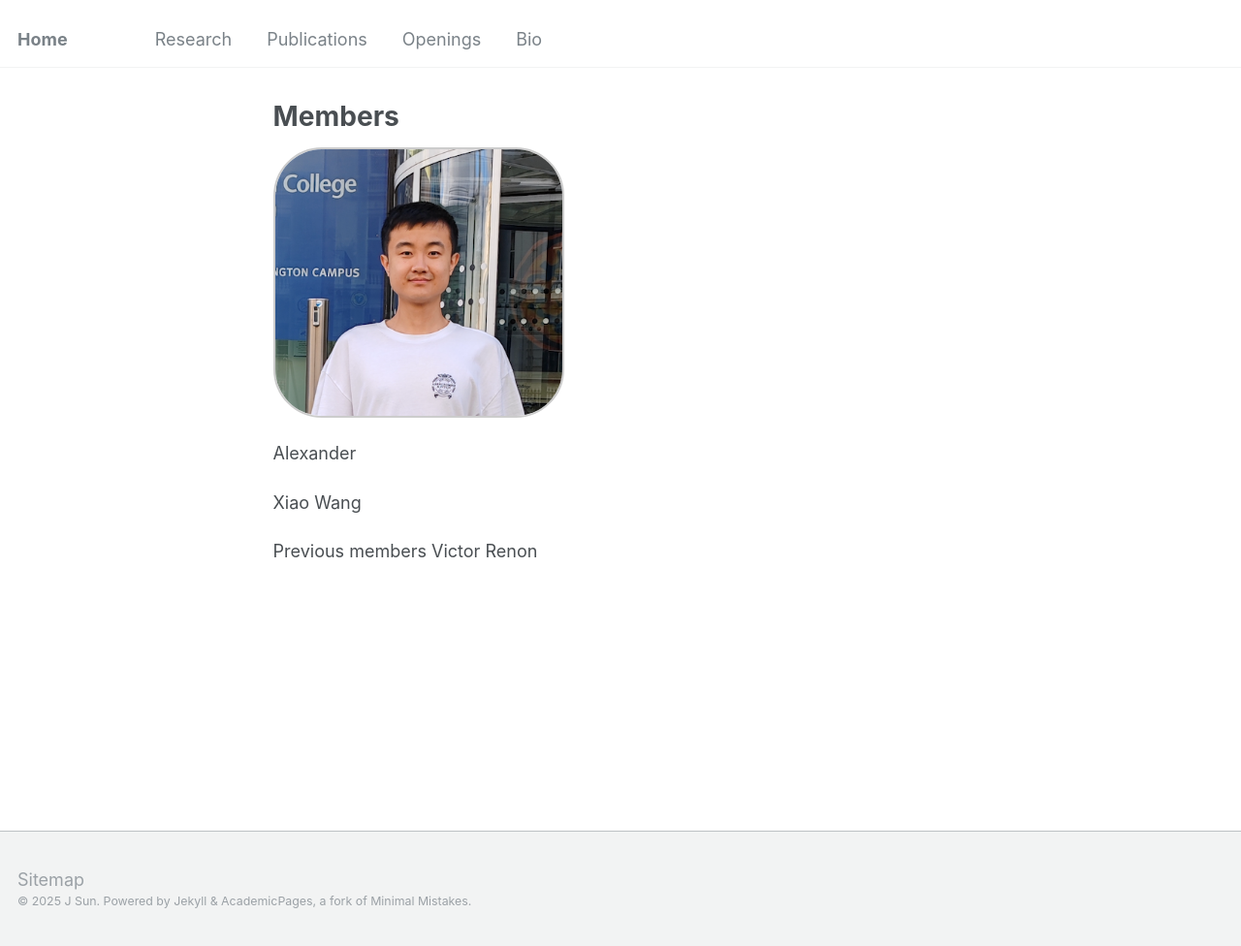
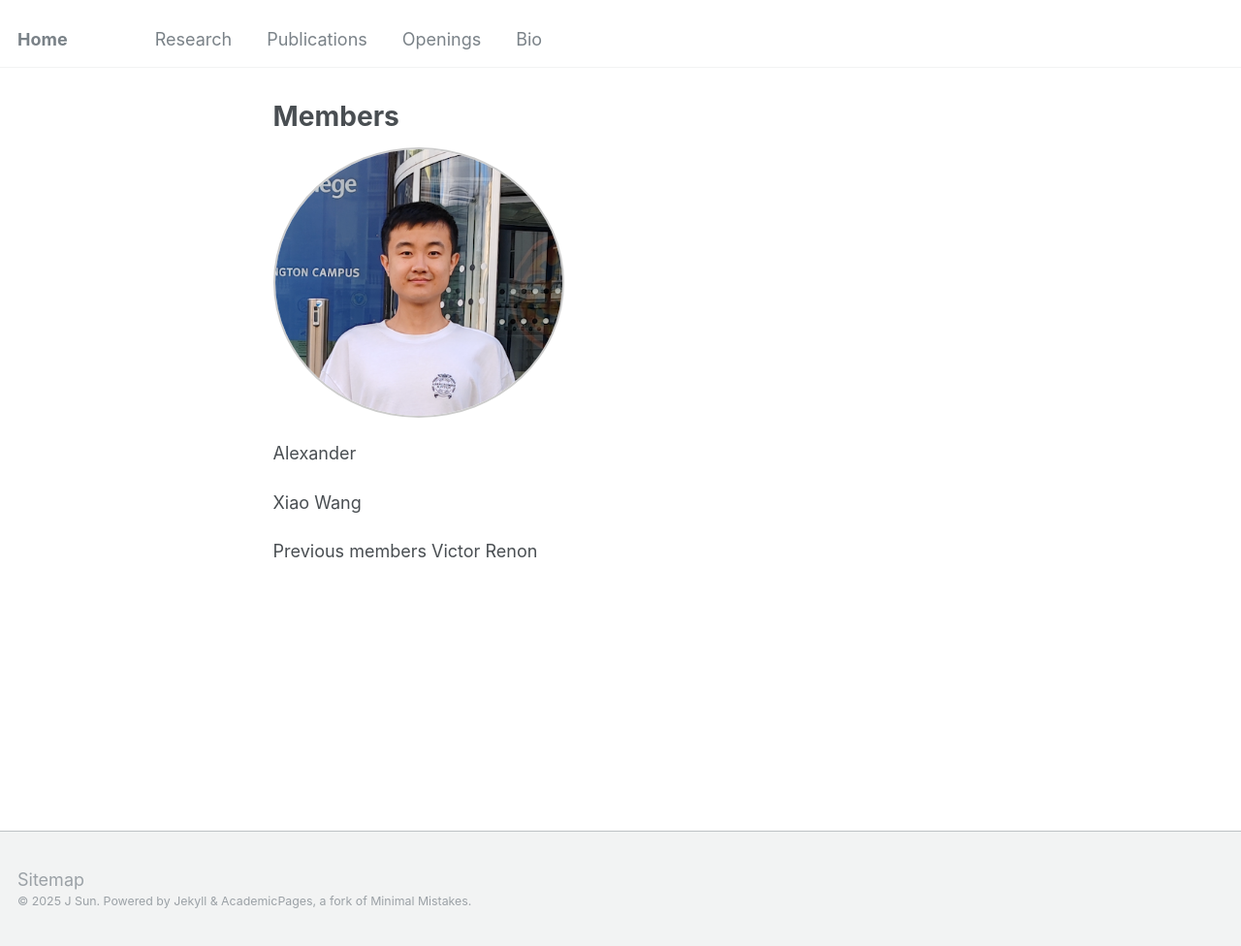
Before and after one commit to jinzhao-sun/jinzhao-sun.github.io, a Jekyll site: the page built from _pages/members.md, in a window 1280 px wide and 976 px high. Shown: the whole window at 97% size. Built offline with Jekyll 4.4.1, drawn with Linux system fonts in a browser that asks for light colours.

Commit message:
Update members.md

```diff
--- a/_pages/members.md
+++ b/_pages/members.md
@@ -9,7 +9,7 @@ redirect_from:
 
 {% include base_path %}
 
-<img src="/images/profile.jpg" alt="Description" style="border-radius: 50px; border: 2px solid #ccc; width: 300px;">
+<img src="/images/profile.jpg" alt="Description" style="border-radius: 50%; border: 2px solid #ccc; width: 300px;">
 
 Alexander
 
```
